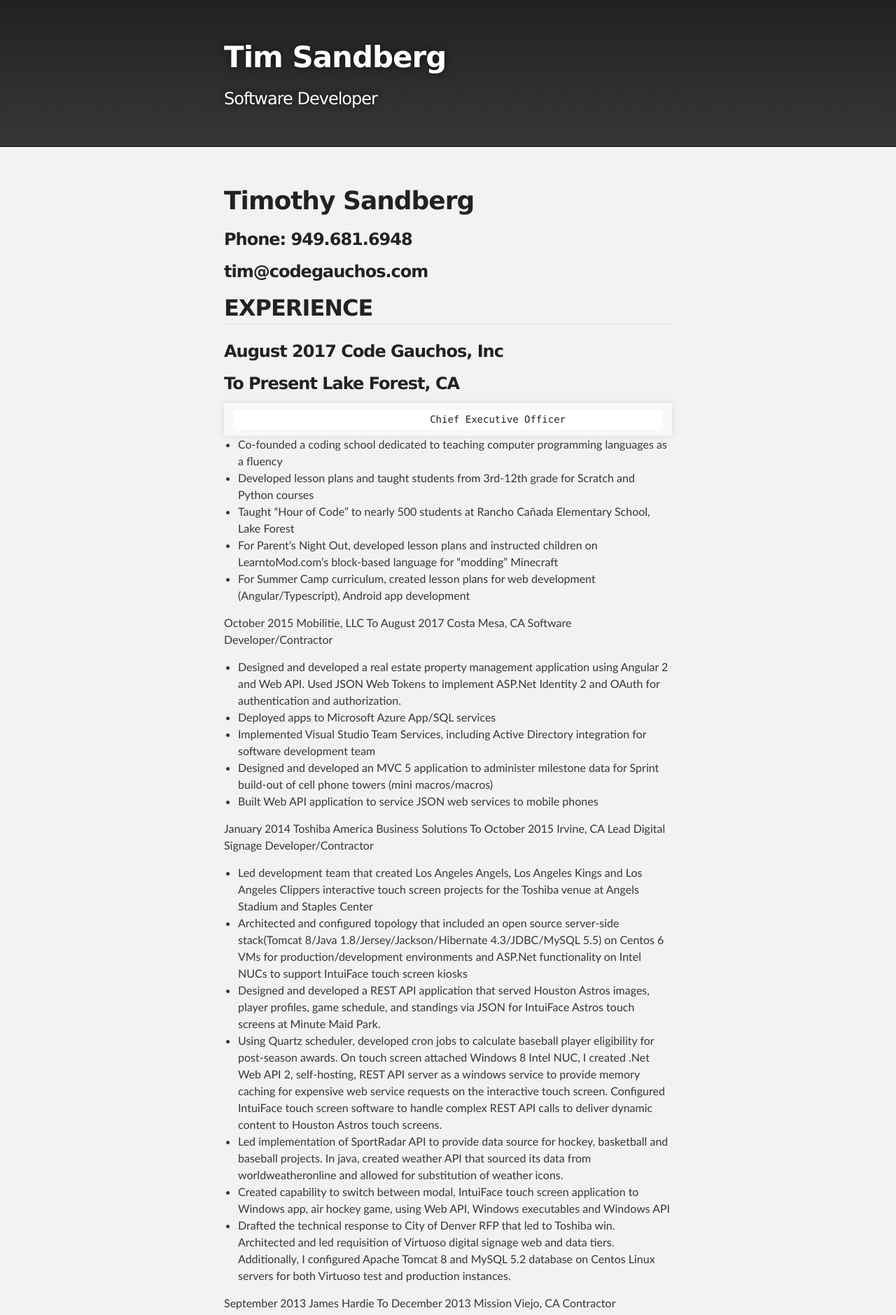
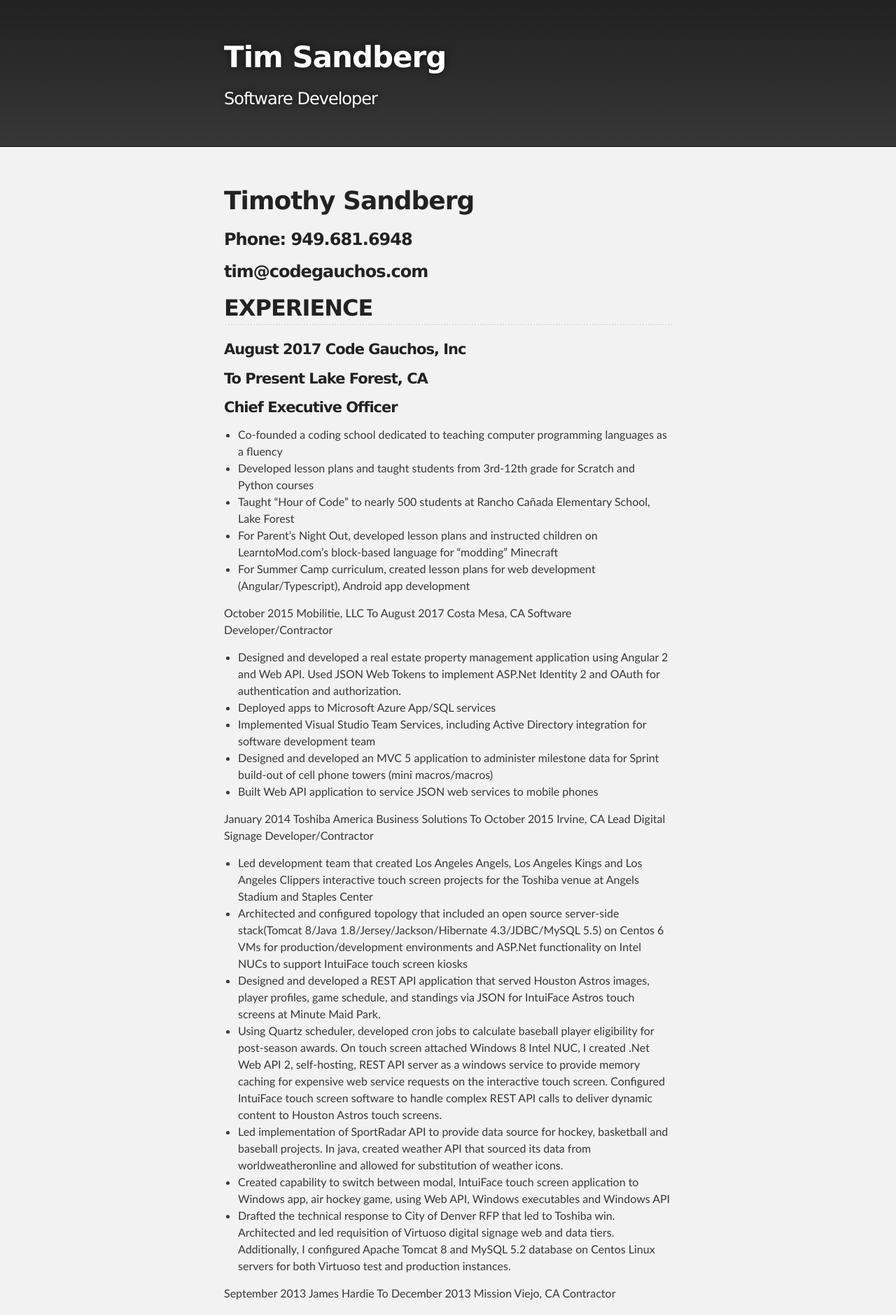
Before and after one commit to tim-sandberg/tim-sandberg.github.io, a Jekyll site: the page built from resume.md, in a window 1280 px wide. Shown: the top 1879 px of the page at 70% size. Built offline with Jekyll 4.4.1, drawn with Linux system fonts in a browser that asks for light colours; our own code applies the rules of GitHub Pages for plain Markdown files.

```diff
--- a/resume.md
+++ b/resume.md
@@ -3,9 +3,9 @@
 <h3>tim@codegauchos.com</h3>
 
 <h2>EXPERIENCE</h2>
-### August 2017                Code Gauchos, Inc
-### To  Present                   Lake Forest, CA
-                                     Chief Executive Officer
+#### August 2017                Code Gauchos, Inc
+#### To  Present                   Lake Forest, CA
+####                                 Chief Executive Officer
 
 *	Co-founded a coding school dedicated to teaching computer programming languages as a fluency
 *	Developed lesson plans and taught students from 3rd-12th grade for Scratch and Python courses
```
